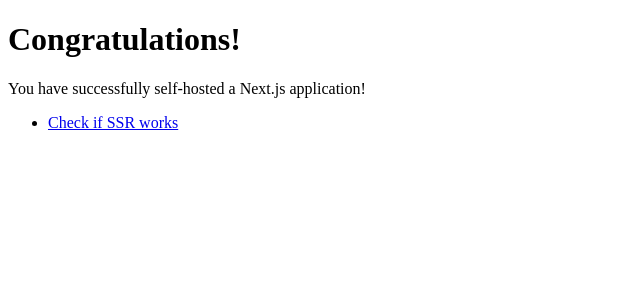
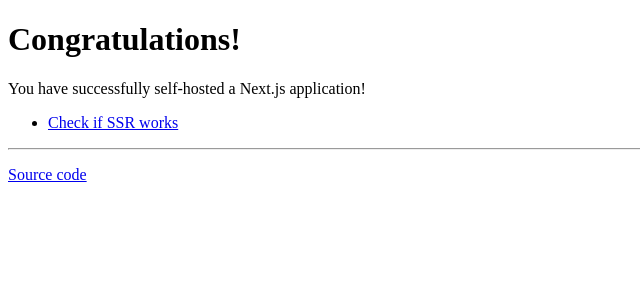
Before and after one commit to prutya/next-self-hosted, a Next.js app: page / in a window 1280 px wide. Shown: the top 300 px of the page, without its empty margins (0-640 px from the left). Built offline with nearby package versions, Linux system fonts and the light colour scheme.

Commit message:
Add source code link

```diff
--- a/app/layout.jsx
+++ b/app/layout.jsx
@@ -1,7 +1,17 @@
+import Link from "next/link";
+
 export default function RootLayout({ children }) {
   return (
     <html lang="en">
-      <body>{children}</body>
+      <body>
+        {children}
+        <hr />
+        <p>
+          <Link href="https://github.com/prutya/next-self-hosted">
+            {"Source code"}
+          </Link>
+        </p>
+      </body>
     </html>
   );
 }
```
